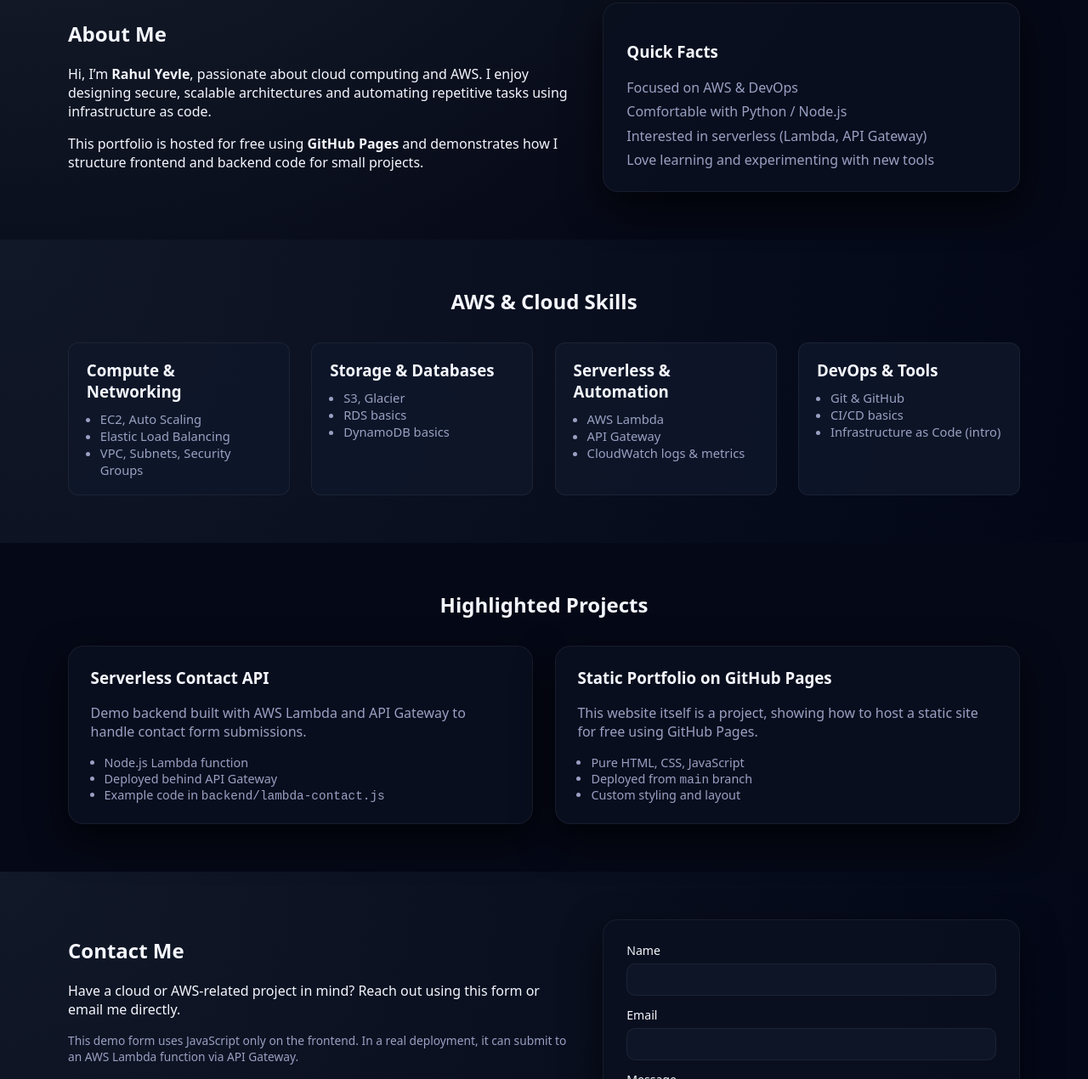
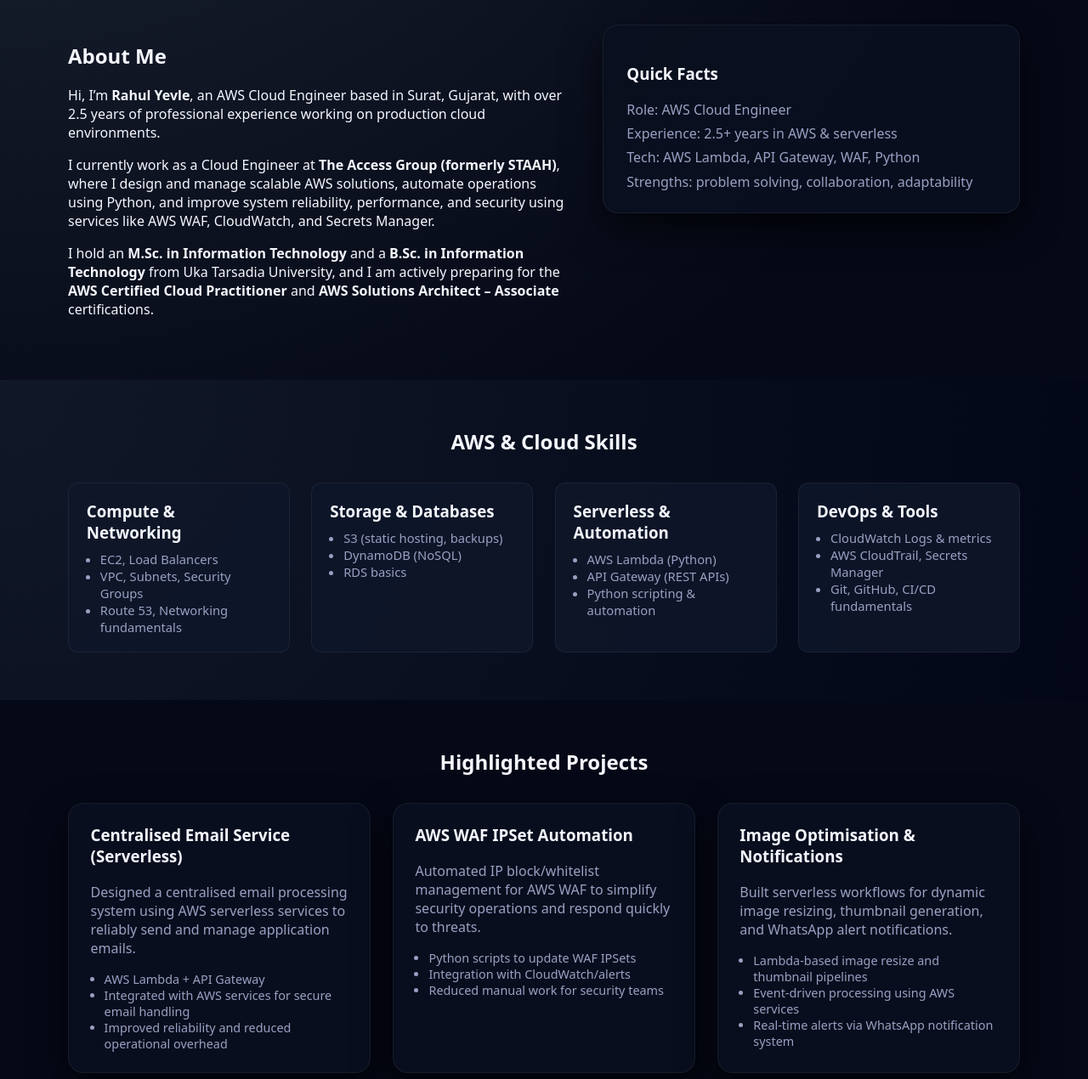
Before and after one commit to RahulYevle1512/rahulportfolio, a plain HTML site: page index.html in a window 1280 px wide. Shown: the part 615-1885 px from the top of the page at 85% size. Drawn offline with Linux system fonts and the light colour scheme.

Commit message:
Update portfolio content from resume

```diff
--- a/index.html
+++ b/index.html
@@ -11,7 +11,7 @@
       <div class="container header-content">
         <div>
           <h1 class="logo">Rahul<span>Yevle</span></h1>
-          <p class="tagline">AWS & Cloud Enthusiast</p>
+          <p class="tagline">AWS Cloud Engineer | Surat, Gujarat</p>
         </div>
         <nav class="nav-links">
           <a href="#about">About</a>
@@ -27,11 +27,12 @@
         <div class="container hero-grid">
           <div>
             <p class="badge">Available for cloud projects</p>
-            <h2>Design, build, and deploy on AWS.</h2>
+            <h2>Design, secure, and optimise on AWS.</h2>
             <p class="hero-text">
-              I help build reliable, scalable cloud solutions using AWS services
-              like EC2, S3, Lambda, and more. This portfolio highlights my
-              hands-on experience and projects.
+              AWS Cloud Engineer with 2.5+ years of experience designing and
+              managing scalable, secure cloud solutions. I focus on serverless
+              architectures, Python automation, WAF security, and end‑to‑end
+              monitoring to deliver reliable and cost‑efficient systems.
             </p>
             <div class="hero-actions">
               <a href="#projects" class="btn primary">View Projects</a>
@@ -55,23 +56,33 @@
           <div>
             <h2>About Me</h2>
             <p>
-              Hi, I’m <strong>Rahul Yevle</strong>, passionate about cloud
-              computing and AWS. I enjoy designing secure, scalable architectures
-              and automating repetitive tasks using infrastructure as code.
+              Hi, I’m <strong>Rahul Yevle</strong>, an AWS Cloud Engineer based
+              in Surat, Gujarat, with over 2.5 years of professional experience
+              working on production cloud environments.
             </p>
             <p>
-              This portfolio is hosted for free using
-              <strong>GitHub Pages</strong> and demonstrates how I structure
-              frontend and backend code for small projects.
+              I currently work as a Cloud Engineer at
+              <strong>The Access Group (formerly STAAH)</strong>, where I
+              design and manage scalable AWS solutions, automate operations
+              using Python, and improve system reliability, performance, and
+              security using services like AWS WAF, CloudWatch, and Secrets
+              Manager.
+            </p>
+            <p>
+              I hold an <strong>M.Sc. in Information Technology</strong> and a
+              <strong>B.Sc. in Information Technology</strong> from
+              Uka Tarsadia University, and I am actively preparing for the
+              <strong>AWS Certified Cloud Practitioner</strong> and
+              <strong>AWS Solutions Architect – Associate</strong> certifications.
             </p>
           </div>
           <div class="card">
             <h3>Quick Facts</h3>
             <ul class="facts-list">
-              <li>Focused on AWS & DevOps</li>
-              <li>Comfortable with Python / Node.js</li>
-              <li>Interested in serverless (Lambda, API Gateway)</li>
-              <li>Love learning and experimenting with new tools</li>
+              <li>Role: AWS Cloud Engineer</li>
+              <li>Experience: 2.5+ years in AWS & serverless</li>
+              <li>Tech: AWS Lambda, API Gateway, WAF, Python</li>
+              <li>Strengths: problem solving, collaboration, adaptability</li>
             </ul>
           </div>
         </div>
@@ -84,33 +95,33 @@
             <div class="skill-card">
               <h3>Compute & Networking</h3>
               <ul>
-                <li>EC2, Auto Scaling</li>
-                <li>Elastic Load Balancing</li>
+                <li>EC2, Load Balancers</li>
                 <li>VPC, Subnets, Security Groups</li>
+                <li>Route 53, Networking fundamentals</li>
               </ul>
             </div>
             <div class="skill-card">
               <h3>Storage & Databases</h3>
               <ul>
-                <li>S3, Glacier</li>
+                <li>S3 (static hosting, backups)</li>
+                <li>DynamoDB (NoSQL)</li>
                 <li>RDS basics</li>
-                <li>DynamoDB basics</li>
               </ul>
             </div>
             <div class="skill-card">
               <h3>Serverless & Automation</h3>
               <ul>
-                <li>AWS Lambda</li>
-                <li>API Gateway</li>
-                <li>CloudWatch logs & metrics</li>
+                <li>AWS Lambda (Python)</li>
+                <li>API Gateway (REST APIs)</li>
+                <li>Python scripting & automation</li>
               </ul>
             </div>
             <div class="skill-card">
               <h3>DevOps & Tools</h3>
               <ul>
-                <li>Git & GitHub</li>
-                <li>CI/CD basics</li>
-                <li>Infrastructure as Code (intro)</li>
+                <li>CloudWatch Logs & metrics</li>
+                <li>AWS CloudTrail, Secrets Manager</li>
+                <li>Git, GitHub, CI/CD fundamentals</li>
               </ul>
             </div>
           </div>
@@ -122,27 +133,40 @@
           <h2 class="section-title">Highlighted Projects</h2>
           <div class="projects-grid">
             <article class="project-card">
-              <h3>Serverless Contact API</h3>
+              <h3>Centralised Email Service (Serverless)</h3>
               <p>
-                Demo backend built with AWS Lambda and API Gateway to handle
-                contact form submissions.
+                Designed a centralised email processing system using AWS
+                serverless services to reliably send and manage application
+                emails.
               </p>
               <ul>
-                <li>Node.js Lambda function</li>
-                <li>Deployed behind API Gateway</li>
-                <li>Example code in <code>backend/lambda-contact.js</code></li>
+                <li>AWS Lambda + API Gateway</li>
+                <li>Integrated with AWS services for secure email handling</li>
+                <li>Improved reliability and reduced operational overhead</li>
               </ul>
             </article>
             <article class="project-card">
-              <h3>Static Portfolio on GitHub Pages</h3>
+              <h3>AWS WAF IPSet Automation</h3>
               <p>
-                This website itself is a project, showing how to host a static
-                site for free using GitHub Pages.
+                Automated IP block/whitelist management for AWS WAF to simplify
+                security operations and respond quickly to threats.
               </p>
               <ul>
-                <li>Pure HTML, CSS, JavaScript</li>
-                <li>Deployed from <code>main</code> branch</li>
-                <li>Custom styling and layout</li>
+                <li>Python scripts to update WAF IPSets</li>
+                <li>Integration with CloudWatch/alerts</li>
+                <li>Reduced manual work for security teams</li>
+              </ul>
+            </article>
+            <article class="project-card">
+              <h3>Image Optimisation & Notifications</h3>
+              <p>
+                Built serverless workflows for dynamic image resizing,
+                thumbnail generation, and WhatsApp alert notifications.
+              </p>
+              <ul>
+                <li>Lambda-based image resize and thumbnail pipelines</li>
+                <li>Event-driven processing using AWS services</li>
+                <li>Real-time alerts via WhatsApp notification system</li>
               </ul>
             </article>
           </div>
```
